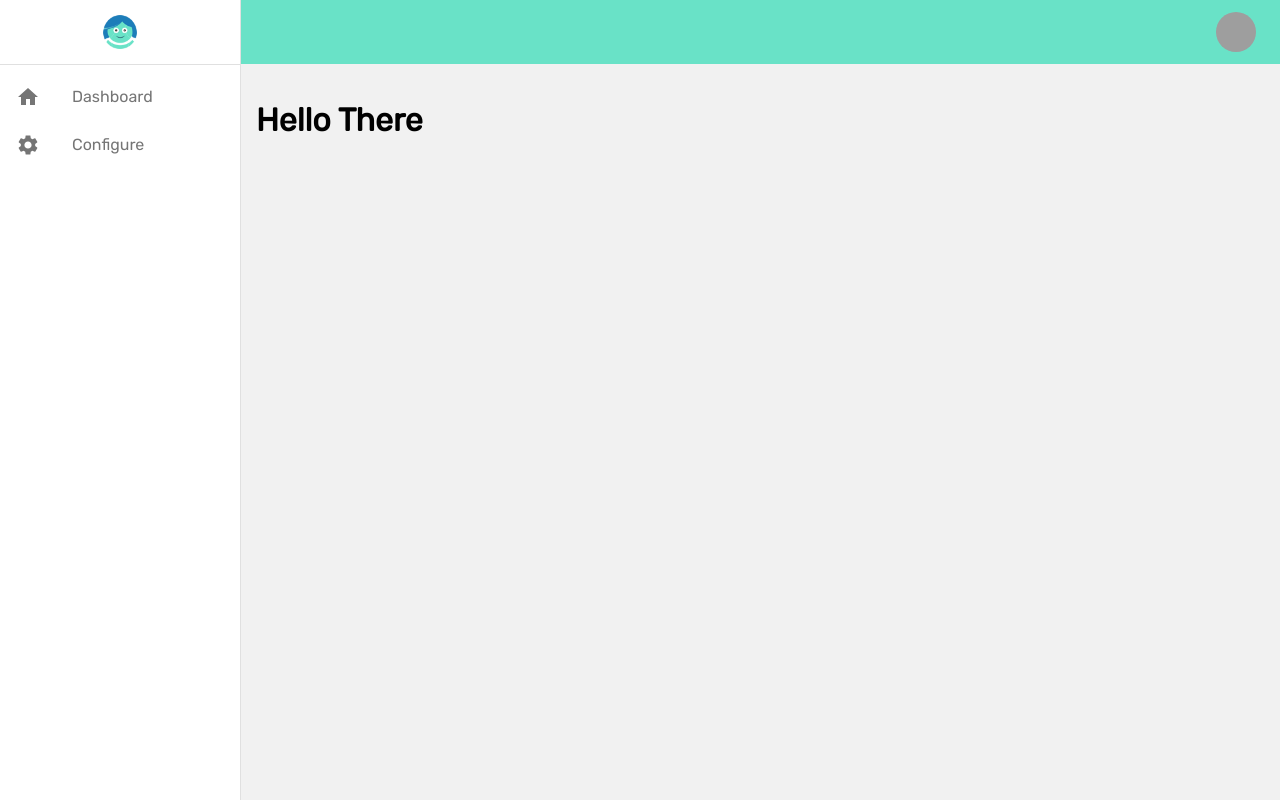
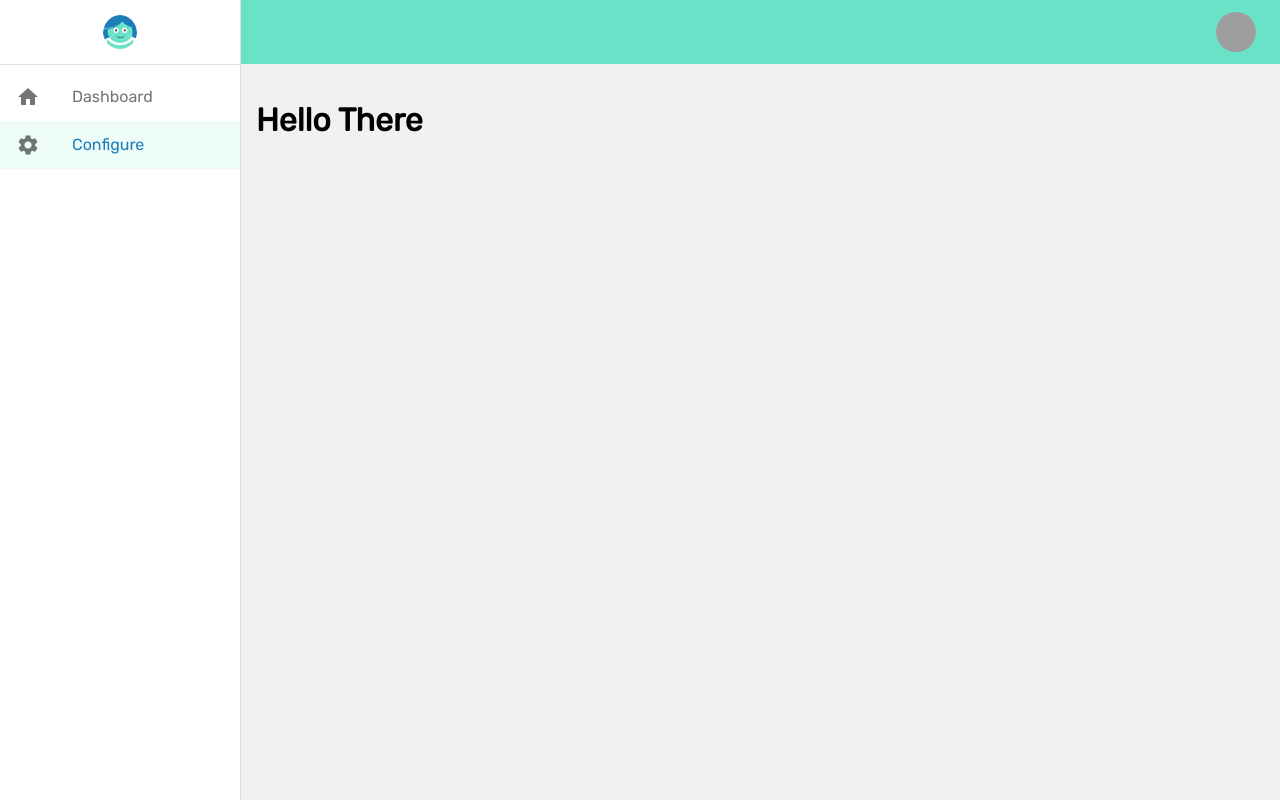
Before and after one commit to justiceotuya/joyup_test, a React (Create React App) app: page /configure in a window 1280 px wide. Built offline with nearby package versions, Linux system fonts and the light colour scheme; grey boxes are pictures that could not be loaded.

Commit message:
added baseurl

```diff
--- a/src/components/layout/components/Sidebar.jsx
+++ b/src/components/layout/components/Sidebar.jsx
@@ -57,8 +57,8 @@ const Sidebar = ({ handleDrawerToggle, mobileOpen }) => {
                         menuItems.map(menuItem => {
                             const { item, icon } = menuItem;
                             return (
-                                <NavLink key={item} to={`${item}`} className={navlink} >
-                                    <ListItem button className={path.includes(item) ? navlink__item : navlink__item_hover}>
+                                <NavLink key={item} to={`${item.toLowerCase()}`} className={navlink} >
+                                    <ListItem button className={path.includes(item.toLowerCase()) ? navlink__item : navlink__item_hover}>
                                         <ListItemIcon className={path.includes(item) ? navlink__icon : navlink__icon_hover}>
 
                                             {
```
